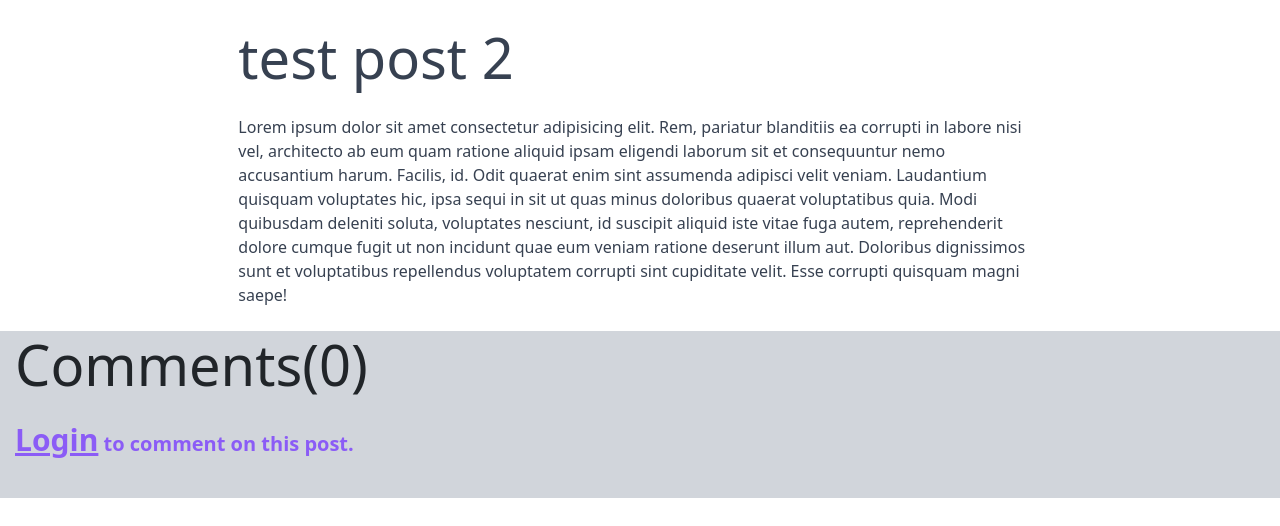
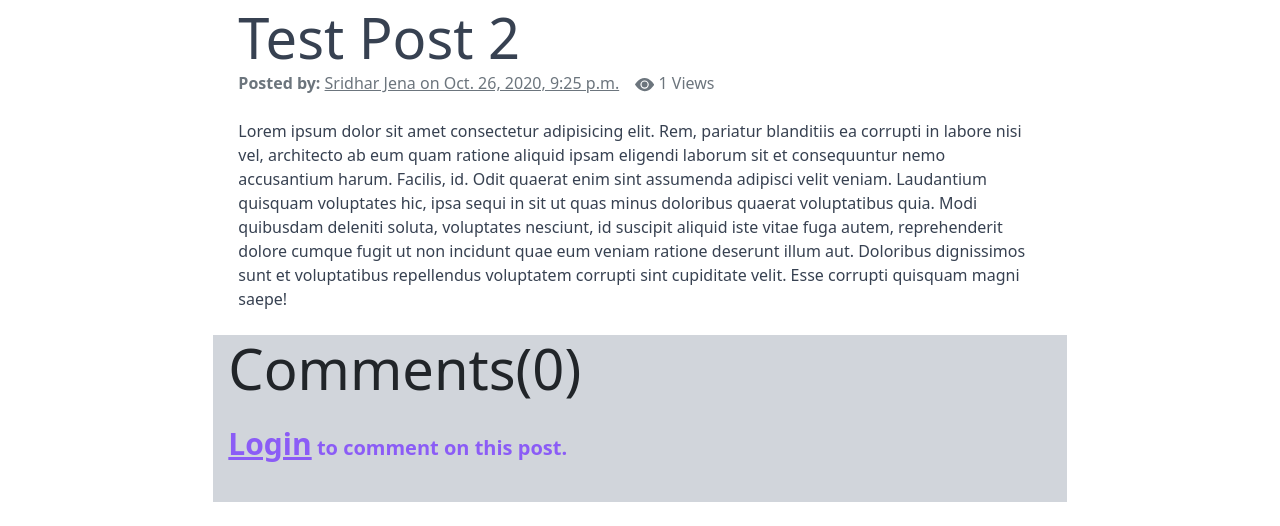
Before and after one commit to sridharjena97/blog, a Django app: a page that uses app/templates/myblog/blogView.html in a window 1280 px wide. Shown: the part 332-858 px from the top of the page. Before the commit the page ends 830 px from the top, so only its background shows below. Run offline with Django 3.2, Linux system fonts and the light colour scheme; data comes from the database, SQL or seed files in the repository; both versions use the stored data as it was after the commit; some libraries are stand-ins or nearby versions.

Commit message:
added logic for displaying post clickrate

```diff
--- a/app/myblog/views.py
+++ b/app/myblog/views.py
@@ -4,6 +4,7 @@ from django.contrib import messages
 from myblog.templatetags import extras
 
 # Create your views here.
+# Home page
 def blogHome(request):
     posts= post.objects.all()
     print(posts)
@@ -12,9 +13,12 @@ def blogHome(request):
         'posts':posts
         }
     return render(request,'myblog/blogHome.html', context)
+# Blog Post View page
 def blogPost(request,slug):
     try:
         posts= post.objects.get(slug=slug)
+        posts.clickRate= posts.clickRate + 1
+        posts.save()
         comments= BlogComment.objects.filter(post=posts, parent=None)
         replies= BlogComment.objects.filter(post=posts).exclude(parent=None)
         replyDict={}
@@ -35,6 +39,7 @@ def blogPost(request,slug):
            'found':False
            }
     return render(request,'myblog/blogView.html',context)
+# All category view page
 def allCat(request):
     cats= category.objects.all()
     context= {
@@ -42,6 +47,7 @@ def allCat(request):
         }
     return render(request,'myblog/allcat.html',context)
     # return HttpResponse('this is all cat page')
+# Views of post within a category
 def catView(request,cat):
     posts= post.objects.filter(category=cat)
     cat= category.objects.get(srl=cat)
@@ -51,12 +57,14 @@ def catView(request,cat):
         'cat':cat
         }
     return render(request,'myblog/catview.html',context)
+# View of authors of this website
 def authView(request,auth):
     auth= author.objects.get(name=auth)
     context= {
         'auth':auth
         }
     return render(request,'myblog/authorpage.html',context)
+# API for handelling comments of blog
 def blogComment(request):
     if request.method == 'POST':
         comment=request.POST.get('comment')
--- a/app/templates/home/index.html
+++ b/app/templates/home/index.html
@@ -76,7 +76,7 @@ Welcome Page
             </div>
             <div class="flex-grow pl-6">
               <h2 class="tracking-widest text-xs title-font font-medium text-indigo-500 mb-1">{{post.category}}</h2>
-              <h1 class="title-font text-xl font-medium text-gray-900 mb-3">{{post.title}}</h1>
+              <h1 class="title-font text-xl font-medium text-gray-900 mb-3">{{post.title}} <small class="text-muted">({{post.clickRate}} Views)</small></h1>
               <p class="leading-relaxed mb-5 text-break">{{post.desc|truncatechars:200}}<a
                   class="text-indigo-500 inline-flex items-center" href="/blog/{{post.slug}}">Learn More
                   <svg fill="none" stroke="currentColor" stroke-linecap="round" stroke-linejoin="round" stroke-width="2"
--- a/app/templates/myblog/blogView.html
+++ b/app/templates/myblog/blogView.html
@@ -18,7 +18,13 @@
         <img alt="content" class="object-cover object-center h-full w-full" src="/static/media/{{post.image}}">
       </div>
       <div class="container">
-        <h1 class="display-4 my-4">{{post.title}}</h1>
+        <div class="mb-4 mt-1">
+        <h1 class="display-4 text-capitalize">{{post.title}}</h1>
+        <p class="text-muted"><b>Posted by: </b><u>{{post.author}} on {{post.time}}</u><span class="ml-3"><svg width="1.2em" height="1.2em" viewBox="0 0 16 16" class="bi bi-eye-fill d-inline" fill="currentColor" xmlns="http://www.w3.org/2000/svg">
+  <path d="M10.5 8a2.5 2.5 0 1 1-5 0 2.5 2.5 0 0 1 5 0z"/>
+  <path fill-rule="evenodd" d="M0 8s3-5.5 8-5.5S16 8 16 8s-3 5.5-8 5.5S0 8 0 8zm8 3.5a3.5 3.5 0 1 0 0-7 3.5 3.5 0 0 0 0 7z"/>
+</svg> {{post.clickRate|intword|intcomma}} Views</span></p>
+        </div>
         <section class="font-weight-normal">
           {{post.content}}
         </section>
@@ -26,7 +32,7 @@
     </div>
 </div>
 </section>
-<div class="container bg-gray-300 my-4 pb-3">
+<div class="container bg-gray-300 my-4 pb-3 mx-auto lg:w-4/6">
   <h2 class="display-4 my-3">Comments({{comments.count}})</h2>
   <!-- Comment Area -->
   {% if user.is_authenticated %}
```
Also changed, not shown: app/db.sqlite3.
